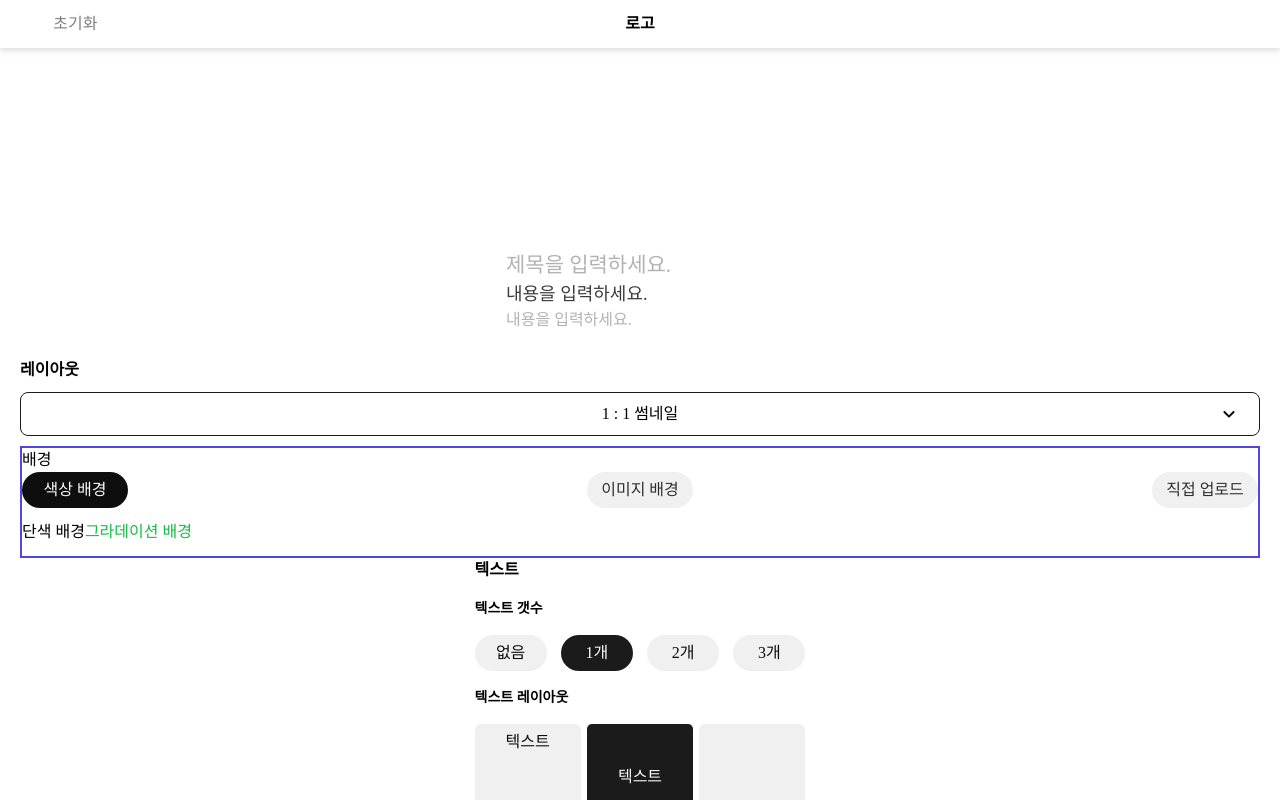
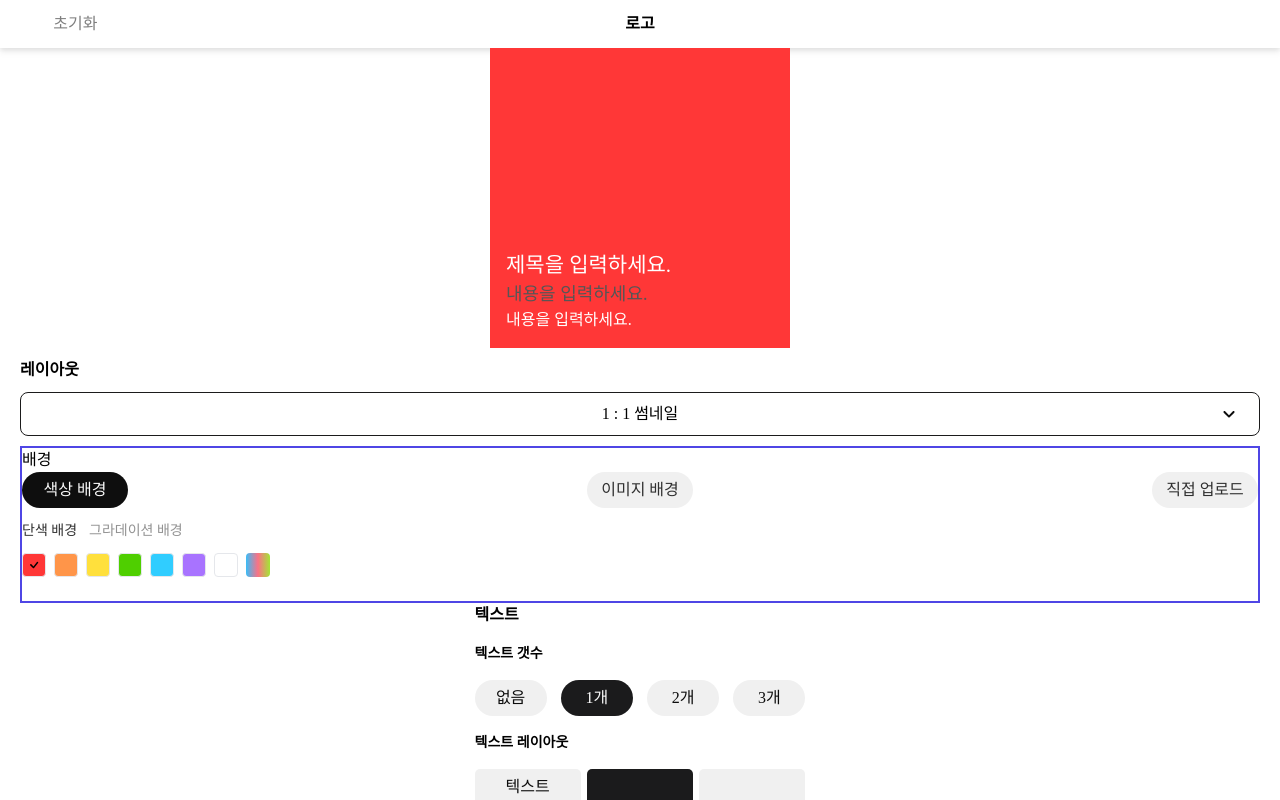
Before and after one commit to Yangjaecheon-Otter-Guardians/simple-thumbnail, a React (Create React App) app in the folder frontend/: page / in a window 1280 px wide. Shown: the top 800 px of the page. Built offline with nearby package versions, Linux system fonts and the light colour scheme; a web font is replaced by a local one.

Commit message:
feat: 단색배경 적용완료

```diff
--- a/frontend/src/atom/index.tsx
+++ b/frontend/src/atom/index.tsx
@@ -20,9 +20,15 @@ const isEditState = atom({
   default: false,
 });
 
-export { previewImage, isImageBright, isEditState };
 const INITIALRATIO = 1;
 export const ratioAtom = atom({
   key: 'previewRatio',
   default: INITIALRATIO,
 });
+
+const previewColor = atom({
+  key: 'previewColor',
+  default: '',
+});
+
+export { previewImage, isImageBright, isEditState, previewColor };
--- /dev/null
+++ b/frontend/src/components/ColorGradation.tsx
@@ -0,0 +1,73 @@
+import { useState } from 'react';
+import { BsCheck } from 'react-icons/bs';
+import { ChromePicker } from 'react-color';
+import { useRecoilState, useSetRecoilState } from 'recoil';
+import { isImageBright, previewColor } from 'atom';
+import { useEffect } from 'react';
+
+const singleColorArray = [
+  [0, 'backRed', 'toYellow'],
+  [1, 'backOrange', 'toViolet'],
+  [2, 'backYellow', 'toGreen'],
+  [3, 'backGreen', 'toOrange'],
+  [4, 'backBlue', 'toLightOrange'],
+  [5, 'fromPurple', 'toPurple'],
+  [6, 'backWhite', 'toPink'],
+];
+
+export const ColorGradation = () => {
+  const [currentColor, setCurrentColor] = useRecoilState(previewColor);
+  const [currentIndex, setCurrentIndex] = useState<number>(0);
+  const [isPop, setIsPop] = useState(false);
+  const setIsBright = useSetRecoilState(isImageBright);
+  console.log(currentColor);
+  const onClick = (e: React.MouseEvent<HTMLButtonElement, MouseEvent>) => {
+    const pickedColor = (e.target as HTMLInputElement).value;
+    const pickedIndex = Number((e.target as HTMLInputElement).id);
+    console.log(pickedIndex);
+    setCurrentColor(pickedColor);
+    if (currentIndex !== pickedIndex) {
+      setCurrentIndex(pickedIndex);
+    }
+  };
+  const onChange = (color: string) => {
+    // eslint-disable-next-line @typescript-eslint/no-non-null-assertion
+    if (currentIndex! >= 0) {
+      setCurrentIndex(NaN);
+    }
+    setCurrentColor(color);
+  };
+  const pop = () => {
+    setIsPop((prev) => !prev);
+  };
+
+  useEffect(() => {
+    setCurrentColor('#ff3737');
+    setIsBright(true);
+  }, []);
+  return (
+    <div className="flex">
+      {singleColorArray.map((color, idx) => (
+        <button
+          id={String(color[0])}
+          key={idx}
+          value={color[1]}
+          // eslint-disable-next-line prettier/prettier
+          className={`flex justify-center items-center rounded border w-6 h-6 bg-gradient-to-b from-${color[1]}
+          to-${color[2]} mr-2`}
+          onClick={(e) => onClick(e)}
+        >
+          {currentIndex === idx && <BsCheck style={{ color: 'black' }} />}
+        </button>
+      ))}
+      <button className="w-6 h-6 rounded bg-gradient-to-r from-sky-400 via-rose-400 to-lime-400" onClick={pop}></button>
+      {isPop && (
+        <div className="absolute z-10">
+          <ChromePicker color={currentColor} onChange={(color) => onChange(color.hex)} />
+        </div>
+      )}
+    </div>
+  );
+};
+
+export default ColorGradation;
--- /dev/null
+++ b/frontend/src/components/ColorSingle.tsx
@@ -0,0 +1,73 @@
+import { useState } from 'react';
+import { BsCheck } from 'react-icons/bs';
+import { ChromePicker } from 'react-color';
+import { useRecoilState, useSetRecoilState } from 'recoil';
+import { isImageBright, previewColor } from 'atom';
+import { useEffect } from 'react';
+
+const singleColorArray = [
+  [0, '#ff3737', 'bg-backRed'],
+  [1, '#ff9549', 'bg-backOrange'],
+  [2, '#ffe03c', 'bg-backYellow'],
+  [3, '#4fcf00', 'bg-backGreen'],
+  [4, '#30cdff', 'bg-backBlue'],
+  [5, '#a873ff', 'bg-backPurple'],
+  [6, '#ffffff', 'bg-bakcWhite'],
+];
+
+export const ColorSingle = () => {
+  const [currentColor, setCurrentColor] = useRecoilState(previewColor);
+  const [currentIndex, setCurrentIndex] = useState<number>(0);
+  const [isPop, setIsPop] = useState(false);
+  const setIsBright = useSetRecoilState(isImageBright);
+  console.log(currentColor);
+  const onClick = (e: React.MouseEvent<HTMLButtonElement, MouseEvent>) => {
+    const pickedColor = (e.target as HTMLInputElement).value;
+    const pickedIndex = Number((e.target as HTMLInputElement).id);
+    console.log(pickedIndex);
+    setCurrentColor(pickedColor);
+    if (currentIndex !== pickedIndex) {
+      setCurrentIndex(pickedIndex);
+    }
+  };
+  const onChange = (color: string) => {
+    // eslint-disable-next-line @typescript-eslint/no-non-null-assertion
+    if (currentIndex! >= 0) {
+      setCurrentIndex(NaN);
+    }
+    setCurrentColor(color);
+  };
+  const pop = () => {
+    setIsPop((prev) => !prev);
+  };
+
+  useEffect(() => {
+    setCurrentColor('#ff3737');
+    setIsBright(true);
+  }, []);
+  return (
+    <div className="flex">
+      {singleColorArray.map((color, idx) => (
+        <button
+          id={String(color[0])}
+          key={idx}
+          value={color[1]}
+          className={`flex justify-center items-center rounded border w-6 h-6 ${color[2]} mr-2 ${
+            currentIndex === color[0] && 'border'
+          }`}
+          onClick={(e) => onClick(e)}
+        >
+          {currentIndex === idx && <BsCheck style={{ color: 'black' }} />}
+        </button>
+      ))}
+      <button className="w-6 h-6 rounded bg-gradient-to-r from-sky-400 via-rose-400 to-lime-400" onClick={pop}></button>
+      {isPop && (
+        <div className="absolute z-10">
+          <ChromePicker color={currentColor} onChange={(color) => onChange(color.hex)} />
+        </div>
+      )}
+    </div>
+  );
+};
+
+export default ColorSingle;
--- a/frontend/src/components/ColorUploader.tsx
+++ b/frontend/src/components/ColorUploader.tsx
@@ -1,12 +1,34 @@
 import { useState } from 'react';
+import ColorGradation from './ColorGradation';
+import ColorSingle from './ColorSingle';
 
 const ColorUploader = () => {
   const [tab, setTab] = useState('1');
+  const tabChanger = (e: React.MouseEvent<HTMLButtonElement, MouseEvent>) => {
+    const currentTab = (e.target as HTMLInputElement).value;
+    setTab(currentTab);
+  };
   return (
     <div>
       <div className="flex">
-        <div>단색 배경</div>
-        <div className="text-primary-160">그라데이션 배경</div>
+        <button
+          className={`text-sm ${tab === '1' ? 'text-darken' : 'text-muted'}`}
+          value="1"
+          onClick={(e) => tabChanger(e)}
+        >
+          단색 배경
+        </button>
+        <button
+          className={`text-sm ml-3 ${tab === '2' ? 'text-darken' : 'text-muted'}`}
+          value="2"
+          onClick={(e) => tabChanger(e)}
+        >
+          그라데이션 배경
+        </button>
+      </div>
+      <div className="py-3">
+        {tab === '1' && <ColorSingle />}
+        {tab === '2' && <ColorGradation />}
       </div>
     </div>
   );
--- a/frontend/src/sections/Preview.tsx
+++ b/frontend/src/sections/Preview.tsx
@@ -1,11 +1,12 @@
 import TextPreview from 'components/TextPreview';
 import { useEffect, useRef, useState } from 'react';
-import { ratioAtom, previewImage, isImageBright } from 'atom';
+import { ratioAtom, previewImage, isImageBright, previewColor } from 'atom';
 import { useRecoilValue } from 'recoil';
 
 export default function Preview() {
   const imageSrc = useRecoilValue(previewImage);
   const isBright = useRecoilValue(isImageBright);
+  const currentColor = useRecoilValue(previewColor);
   const preview = useRef<HTMLDivElement>(null);
   const previewRatio = useRecoilValue(ratioAtom);
   const [previewWidth, setPreviewWidth] = useState<number>(
@@ -28,6 +29,7 @@ export default function Preview() {
           style={{
             width: `${previewWidth}px`,
             height: '100%',
+            backgroundColor: `${currentColor}`,
             backgroundImage: `url(${imageSrc})`,
             backgroundSize: 'auto 100%',
             backgroundRepeat: 'no-repeat',
--- a/frontend/tailwind.config.js
+++ b/frontend/tailwind.config.js
@@ -39,14 +39,20 @@ module.exports = {
         'input-border-default': '#E2E2E2',
         'input-border-focus': '#1B1B1C',
         backRed: '#FF3737',
+        toYellow: '#FFDF37',
         backOrange: '#FF9549',
+        toVioloet: '#AF7EFF',
         backYellow: '#FFE03C',
+        toGreen: '#3CFFA1',
         backGreen: '#4FCF00',
+        toOrange: '#FF855F',
         backBlue: '#30CDFF',
+        toLightOrange: '#FFAD72',
         backPurple: '#A873FF',
+        fromPurple: '#D4B9FF',
+        toPurple: '#8C45FF',
         backWhite: '#FFFFFF',
-        backPicker:
-          'onic-gradient(from 180deg at 50% 50%, #FF5151 0deg, #FFF850 115.5deg, #50FFA1 218.62deg, #6950FF 360deg)',
+        toPink: '#FFB6B6',
       },
       accentColor: {
         'always-red': '#FF3040',
```
